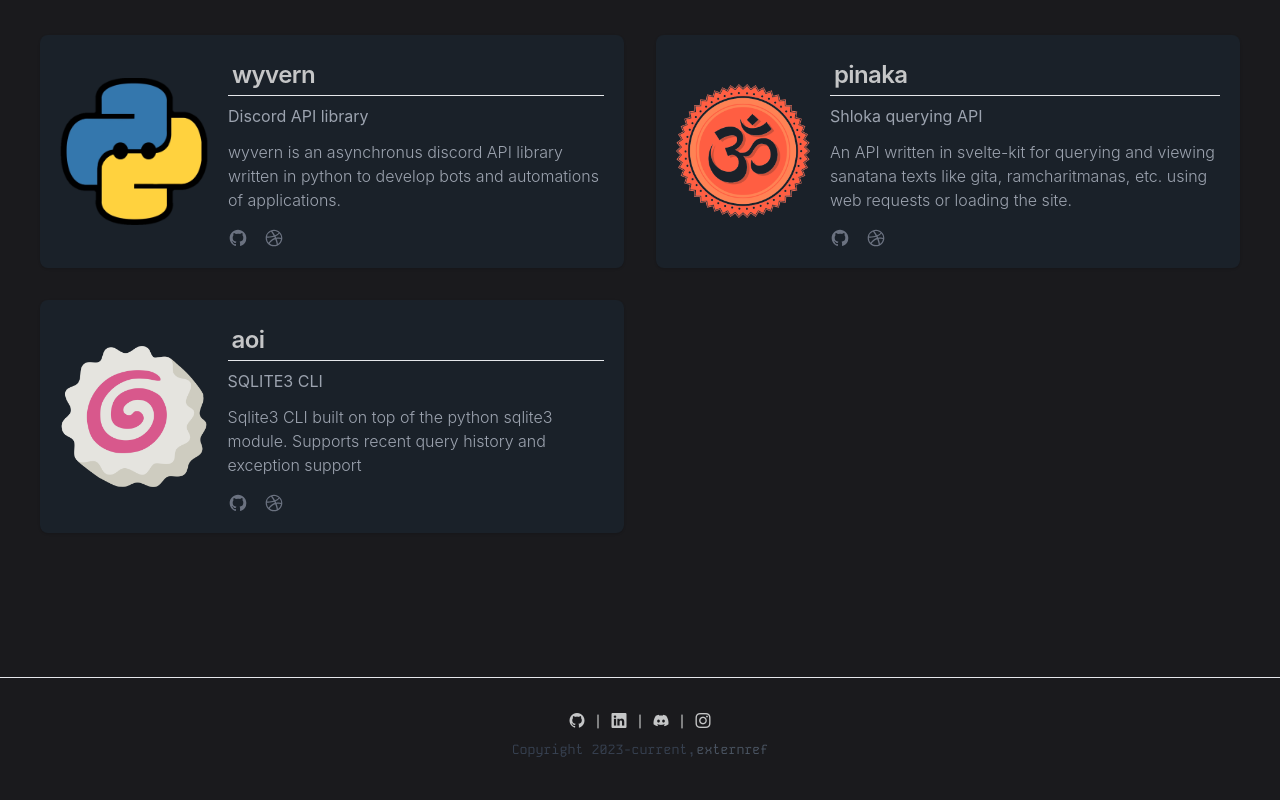
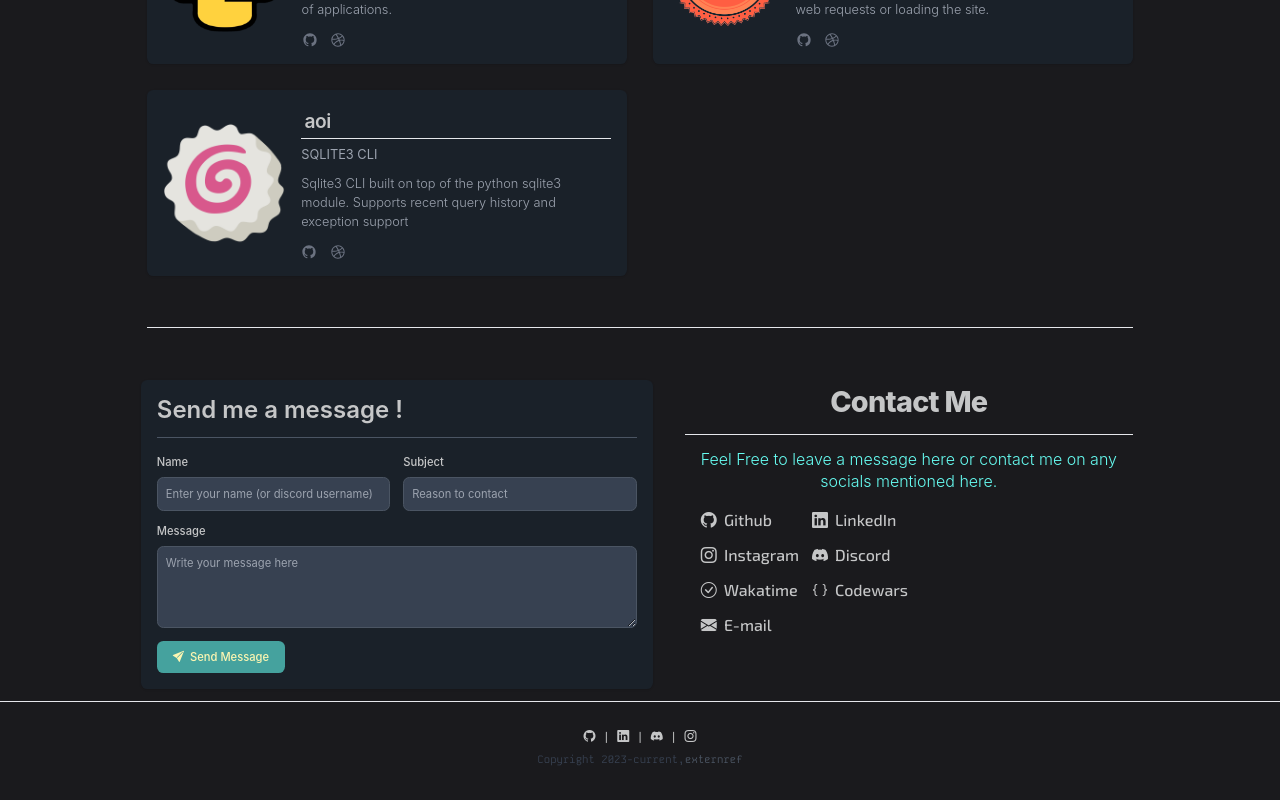
Before and after one commit to externref/externref.tech, a SvelteKit app: page / in a window 1280 px wide. Shown: the part 788-1588 px from the top of the page. Built offline with nearby package versions, Linux system fonts and the light colour scheme.

Commit message:
add send msg option and socials

```diff
--- a/package.json
+++ b/package.json
@@ -35,6 +35,7 @@
 		"autoprefixer": "^10.4.16",
 		"axios": "^1.6.7",
 		"bootstrap-icons": "^1.11.3",
+		"dotenv": "^16.4.5",
 		"flowbite": "^2.3.0",
 		"marked": "^12.0.0",
 		"postcss": "^8.4.35",
--- a/src/app.css
+++ b/src/app.css
@@ -3,6 +3,11 @@
 @tailwind base;
 @tailwind components;
 @tailwind utilities;
+
+html {
+	zoom: 80%;
+	-ms-zoom: 80%;
+}
 
 @font-face {
 	font-family: 'font-exo2';
--- /dev/null
+++ b/src/lib/index.ts
@@ -0,0 +1,37 @@
+import axios from 'axios';
+import dotenv from 'dotenv';
+dotenv.config();
+
+export class DiscordHandler {
+	author: string;
+	message: string;
+	subject: string;
+
+	constructor(author: string, subject: string, message: string) {
+		this.author = author;
+		this.message = message;
+		this.subject = subject;
+	}
+
+	sendMessage() {
+		axios.post(
+			'https://discord.com/api/v10/channels/1210701513039679560/messages',
+			{
+				embeds: [
+					{
+						title: this.subject,
+						description: this.message,
+						author: {
+							name: this.author
+						}
+					}
+				]
+			},
+			{
+				headers: {
+					Authorization: `Bot ${process.env.DISCORD_BOT_TOKEN}`
+				}
+			}
+		);
+	}
+}
--- a/src/routes/+page.svelte
+++ b/src/routes/+page.svelte
@@ -1,13 +1,14 @@
 <script lang="ts">
 	import About from './About.svelte';
 	import Contacts from './Contacts.svelte';
+	import MessageModal from './MessageModal.svelte';
 	import Projects from './Projects.svelte';
 </script>
 
 <About />
 <Projects />
 <Contacts />
-
+<MessageModal />
 <svelte:head>
 	<title>externref | Home</title>
 	<meta content="externref.tech" property="og:title" />
--- a/src/routes/Header.svelte
+++ b/src/routes/Header.svelte
@@ -24,14 +24,13 @@
 			>
 		</a>
 		<div class="flex md:order-2 space-x-3 md:space-x-0 rtl:space-x-reverse">
-			<button
-				on:click={() => {
-					redirect(302, 'https://github.com/externref');
-				}}
-				type="button"
-				class="text-white bg-[#1F2833] focus:ring-4 focus:outline-none focus:ring-blue-300 font-medium rounded-lg text-sm px-4 py-2 text-center dark:bg-blue-600 dark:hover:bg-blue-700 dark:focus:ring-blue-800"
-				><i class="bi bi-github" />&nbsp;&nbsp;Github</button
-			>
+			<a href="https://github.com/externref/">
+				<button
+					type="button"
+					class="hidden lg:block text-white bg-[#1F2833] focus:ring-4 focus:outline-none focus:ring-blue-300 font-medium rounded-lg text-sm px-4 py-2 text-center dark:bg-blue-600 dark:hover:bg-blue-700 dark:focus:ring-blue-800"
+					><i class="bi bi-github" />&nbsp;&nbsp;Github</button
+				>
+			</a>
 			<button
 				data-collapse-toggle="navbar-sticky"
 				type="button"
--- /dev/null
+++ b/src/routes/MessageModal.svelte
@@ -0,0 +1,127 @@
+<script lang="ts">
+	let name: string = '';
+	let subject: string = '';
+	let message: string = '';
+
+	function sendMsg() {
+		fetch('/api/discord', {
+			method: 'POST',
+			body: JSON.stringify({
+				name: name,
+				subject: subject,
+				message: message
+			})
+		});
+	}
+</script>
+
+<div class="pb-44 lg:pb-0">
+	<h2
+		class="block lg:hidden mx-4 text-4xl tracking-tight font-extrabold text-[#c5c6c7] pb-5 border-b-[1px] max-w-screen-sm text-center mb-8 lg:mb-16"
+	>
+		Contact Me
+	</h2>
+	<div class="block lg:flex lg:flex-row mx-auto max-w-screen-xl">
+		<div class=" px-4 w-full max-w-2xl h-full md:h-auto">
+			<!-- Modal content -->
+			<div class="p-4 rounded-lg shadow bg-[#1a2129] sm:p-5">
+				<!-- Modal header -->
+				<div
+					class="flex justify-between items-center pb-4 mb-4 rounded-t border-b sm:mb-5 border-gray-600"
+				>
+					<h3 class="text-3xl font-semibold text-[#c5c6c7]">Send me a message !</h3>
+				</div>
+				<!-- Modal body -->
+				<form>
+					<div class="grid gap-4 mb-4 sm:grid-cols-2">
+						<div>
+							<label for="name" class="block mb-2 text-sm font-medium text-[#c5c6c7]">Name</label>
+							<input
+								bind:value={name}
+								type="text"
+								name="name"
+								id="name"
+								class="border text-sm rounded-lg block w-full p-2.5 bg-gray-700 border-gray-600 placeholder-gray-400 text-[#c5c6c7] focus:ring-primary-500 focus:border-primary-500"
+								placeholder="Enter your name (or discord username)"
+								required="true"
+							/>
+						</div>
+						<div>
+							<label for="brand" class="block mb-2 text-sm font-medium text-[#c5c6c7]"
+								>Subject</label
+							>
+							<input
+								bind:value={subject}
+								type="text"
+								name="brand"
+								id="brand"
+								class="border text-sm rounded-lg block w-full p-2.5 bg-gray-700 border-gray-600 placeholder-gray-400 text-[#c5c6c7] focus:ring-primary-500 focus:border-primary-500"
+								placeholder="Reason to contact"
+								required="true"
+							/>
+						</div>
+
+						<div class="sm:col-span-2">
+							<label for="description" class="block mb-2 text-sm font-medium text-[#c5c6c7]"
+								>Message</label
+							>
+							<textarea
+								bind:value={message}
+								id="description"
+								rows="4"
+								class="block p-2.5 w-full text-sm rounded-lg border bg-gray-700 border-gray-600 placeholder-gray-400 text-[#c5c6c7] focus:ring-primary-500 focus:border-primary-500"
+								required="true"
+								placeholder="Write your message here"
+							/>
+						</div>
+					</div>
+					<button
+						on:click={sendMsg}
+						type="submit"
+						class="bg-[#45A29E] inline-flex items-center focus:ring-4 focus:outline-none font-medium rounded-lg text-sm px-5 py-2.5 text-center hover:bg-[#66fcf1] focus:ring-[#66fcf1] hover:text-black focus:text-black"
+					>
+						<i class="bi bi-send-fill" />
+						&nbsp;&nbsp;Send Message
+					</button>
+				</form>
+			</div>
+		</div>
+		<div class="px-4 mx-auto max-w-screen-xl py-10 lg:py-2 lg:px-6">
+			<div class="mx-auto max-w-screen-sm text-center mb-8 lg:mb-16">
+				<h2
+					class="hidden lg:block mb-4 text-4xl tracking-tight font-extrabold text-[#c5c6c7] pb-5 border-b-[1px]"
+				>
+					Contact Me
+				</h2>
+				<p class="font-light lg:mb-5 sm:text-xl text-[#66fcf1]">
+					Feel Free to leave a message here or contact me on any socials mentioned here.
+				</p>
+				<div
+					class="my-5 lg:my-0 text-center ml-5 text-[#c5c6c7] text-xl font-exo2 grid grid-rows-4 grid-cols-2 gap-x-4 gap-y-4 lg:float-left"
+				>
+					<a href="https://github.com/externref/" class="text-left"
+						><i class="bi bi-github" />&nbsp; Github</a
+					>
+					<a href="https://linkedin.com/in/externref" class="text-left"
+						><i class="bi bi-linkedin" />&nbsp; LinkedIn</a
+					>
+					<a href="https://instagram.com/_sarthak.sh" class="text-left"
+						><i class="bi bi-instagram" />&nbsp; Instagram</a
+					>
+					<a href="https://discord.com/users/1134016724132446208" class="text-left"
+						><i class="bi bi-discord" />&nbsp; Discord</a
+					>
+					<a href="https://wakatime.com/@externref" class="text-left"
+						><i class="bi bi-check-circle" />&nbsp; Wakatime</a
+					>
+					<a href="https://www.codewars.com/users/externref" class="text-left"
+						><i class="bi bi-braces" />&nbsp; Codewars</a
+					>
+					<a href="mailto:shiva02939@gmail.com" class="text-left"
+						><i class="bi bi-envelope-fill" />&nbsp; E-mail</a
+					>
+				</div>
+			</div>
+		</div>
+	</div>
+</div>
--- a/src/routes/Projects.svelte
+++ b/src/routes/Projects.svelte
@@ -200,6 +200,7 @@
                 </div>
             </div>   -->
 			</div>
+			<p class="border-b-[1px]" />
 		</div>
 	</section>
 {/if}
--- /dev/null
+++ b/src/routes/api/discord/$types.d.ts
@@ -0,0 +1,4 @@
+export type RequestHandler<
+	Params extends Partial<Record<string, string>> = Partial<Record<string, string>>,
+	RouteId extends string | null = string | null
+> = (event: RequestEvent<Params, RouteId>) => MaybePromise<Response>;
--- /dev/null
+++ b/src/routes/api/discord/+server.ts
@@ -0,0 +1,14 @@
+import type { RequestHandler } from './$types';
+import { DiscordHandler } from '$lib';
+
+interface RequestData {
+	name: string;
+	subject: string;
+	message: string;
+}
+
+export const POST: RequestHandler = async ({ request }) => {
+	const data: RequestData = await request.json();
+	let handler = new DiscordHandler(data.name, data.subject, data.message);
+	handler.sendMessage();
+};
```
Also changed, not shown: 1 other file (tests, documents, lock files or other folders).
